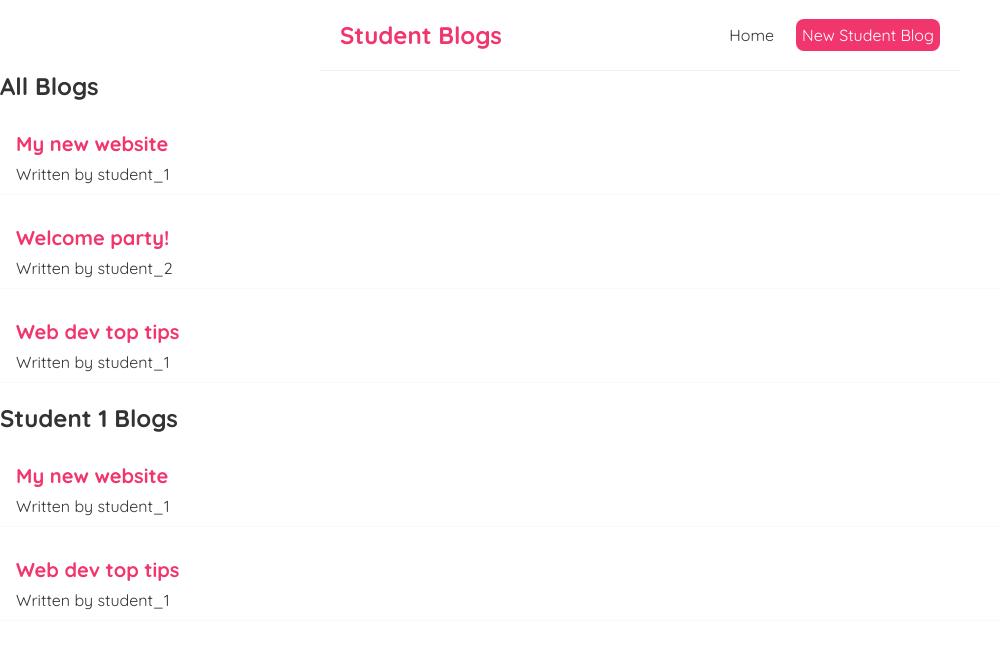
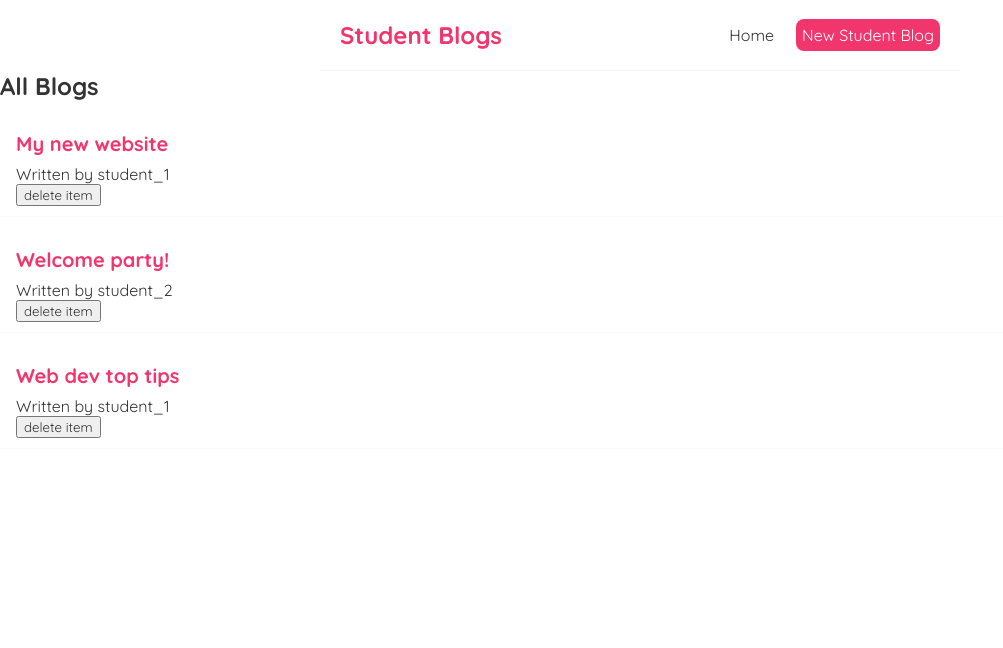
Before and after one commit to deepak0023/react_project, a React (Create React App) app: page / in a window 1280 px wide. Shown: the top 648 px of the page, without its empty margins (0-1003 px from the left). Built offline with nearby package versions, Linux system fonts and the light colour scheme.

Commit message:
Delete Item : Delete Item in the list using filter functionality

```diff
--- a/src/Home.js
+++ b/src/Home.js
@@ -2,16 +2,20 @@ import { useState } from "react";
 import ItemList from "./ItemList";
 
 const Home = () => {
-  const [blogs, setBlog] = useState([
+  const [blogs, setBlogs] = useState([
     { title: 'My new website', body: 'lorem ipsum...', author: 'student_1', id: 1 },
     { title: 'Welcome party!', body: 'lorem ipsum...', author: 'student_2', id: 2 },
     { title: 'Web dev top tips', body: 'lorem ipsum...', author: 'student_1', id: 3 }
   ])
 
+  const handleDelete = (id) => {
+    const newBlogs = blogs.filter(blog => blog.id !== id);
+    setBlogs(newBlogs);
+  }
+
   return (
     <div className="home">
-      <ItemList items={blogs} title="All Blogs" />
-      <ItemList items={blogs.filter(blog => blog.author === 'student_1' )} title="Student 1 Blogs" />
+      <ItemList items={blogs} title="All Blogs" handleDelete={handleDelete}/>
     </div>
   );
 }
--- a/src/ItemList.js
+++ b/src/ItemList.js
@@ -1,4 +1,4 @@
-const ItemList = ({ items, title}) => {
+const ItemList = ({ items, title, handleDelete}) => {
 // const ItemList = (props) => {
     // const blogs = props.blogs;
     // const title = props.title;
@@ -11,6 +11,7 @@ const ItemList = ({ items, title}) => {
           <div className="item-preview" key={item.id} >
             <h2>{ item.title }</h2>
             <p>Written by { item.author }</p>
+            <button onClick={() => handleDelete(item.id)}>delete item</button>
           </div>
         ))}
       </div>
```
